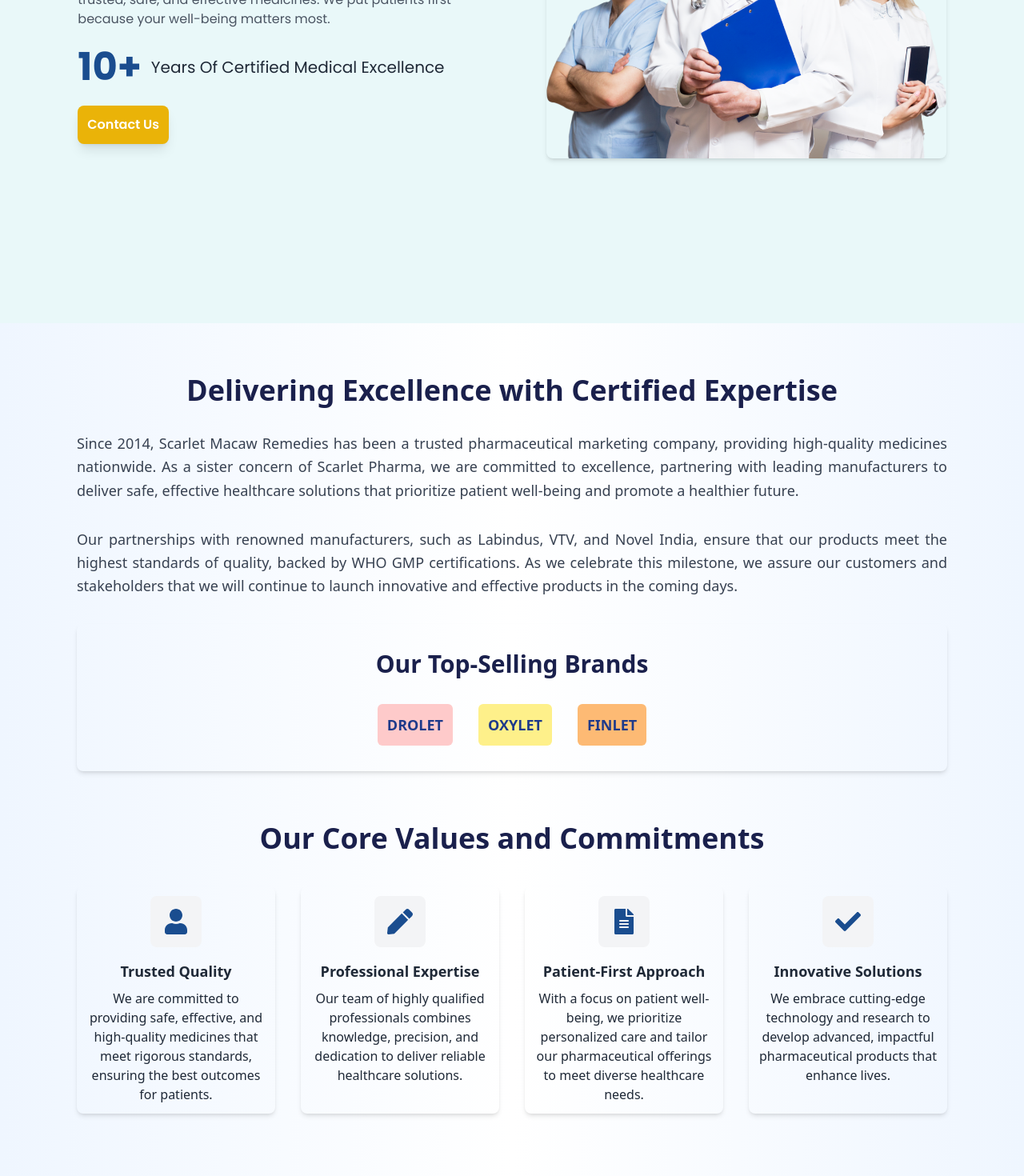
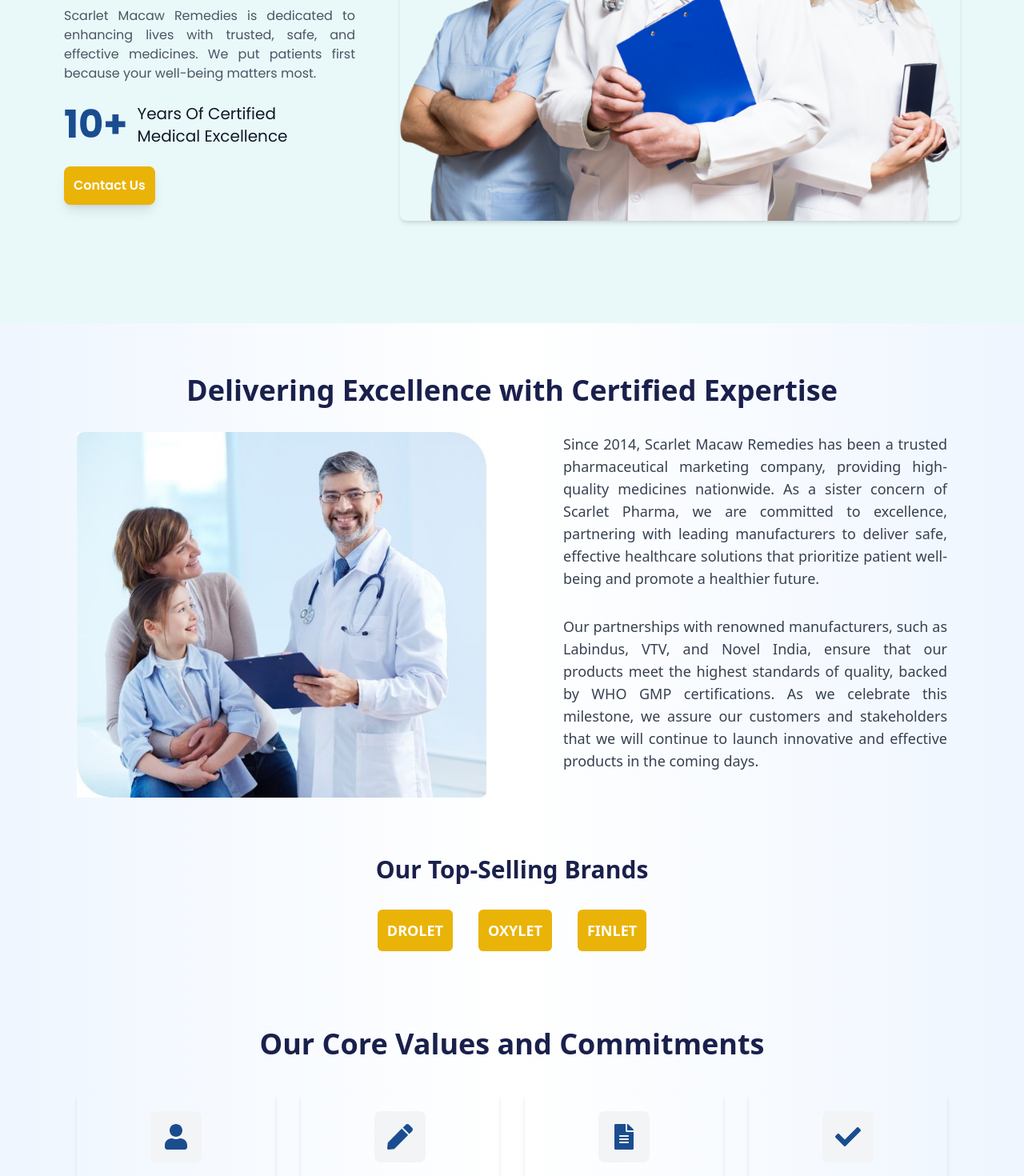
Before and after one commit to araviind-p/Scarlet-Macaw-Remedies, a React (Vite) app: page / in a window 1280 px wide. Shown: the part 420-1890 px from the top of the page at 80% size. Built offline with nearby package versions, Linux system fonts and the light colour scheme.

Commit message:
change navbar and add about image

```diff
--- a/src/compnent/HeroSection.jsx
+++ b/src/compnent/HeroSection.jsx
@@ -35,7 +35,7 @@
         <h1 className="text-4xl sm:text-6xl font-bold text-[#1A4D8F] leading-tight mb-4">
           Protecting You and Your Family
         </h1>
-        <p className="text-gray-600 mb-6">
+        <p className="text-gray-600 mb-6 text-justify">
           Scarlet Macaw Remedies is dedicated to enhancing lives with trusted,
           safe, and effective medicines. We put patients first because your
           well-being matters most.
@@ -50,7 +50,7 @@
             >
               {years}+
             </motion.h1>
-            <span className="text-xl ml-0 sm:ml-3 text-gray-800 mr-0 sm:mr-6">
+            <span className="text-xl ml-0 sm:ml-3 text-gray-900 mr-0 sm:mr-6">
               Years Of Certified Medical Excellence
             </span>
           </div>
@@ -71,7 +71,7 @@
         animate={{ x: 0, opacity: 1 }}
         transition={{ duration: 0.8, ease: 'easeOut', delay: 0.3 }}
       >
-        <div className="lg:w-[500px]">
+        <div className="lg:w-[700px]">
           <motion.img
             src={DOCTORTEAM} // Replace with your image path
             alt="Doctor Team"
--- a/src/compnent/pages/AboutPage.jsx
+++ b/src/compnent/pages/AboutPage.jsx
@@ -1,6 +1,7 @@
 import React, { useRef } from 'react';
 import { motion, useInView } from 'framer-motion';
 import { FaCheck, FaFileAlt, FaPen, FaUser } from 'react-icons/fa';
+import ABOUT from '../../assets/about.jpg';
 
 const AboutPage = () => {
   const introRef = useRef(null);
@@ -8,9 +9,9 @@
   const stepsRef = useRef(null);
 
   // Track when each section is in view
-  const isIntroView = useInView(introRef, { triggerOnce: true });
-  const isTopSellingInView = useInView(topSellingRef, { triggerOnce: true });
-  const isStepsInView = useInView(stepsRef, { triggerOnce: true });
+  const isIntroView = useInView(introRef, { triggerOnce: false });
+  const isTopSellingInView = useInView(topSellingRef, { triggerOnce: false });
+  const isStepsInView = useInView(stepsRef, { triggerOnce: false });
 
   const steps = [
     {
@@ -56,7 +57,6 @@
         animate={isIntroView ? { opacity: 1, y: 0 } : {}}
         transition={{ duration: 1 }}
       >
-        {/* Heading */}
         <motion.h2
           className="text-4xl font-extrabold text-[#1a204c] mb-8 text-center"
           initial={{ opacity: 0, y: 20 }}
@@ -67,40 +67,58 @@
         </motion.h2>
 
         {/* Paragraph 1 */}
+        <div className="grid grid-cols-1 lg:grid-cols-2 gap-8 md:gap-16 items-center">
+          {/* Image Section (with Animation) */}
+          <motion.div
+            className="order-2 md:order-1 flex justify-center"
+            initial={{ opacity: 0, x: -20 }}
+            animate={isIntroView ? { opacity: 1, x: 0 } : {}}
+            transition={{ delay: 0.6, duration: 0.6 }}
+          >
+            <img
+              src={ABOUT}
+              alt="About Scarlet Macaw Remedies"
+              className="w-full max-w-sm md:max-w-md lg:max-w-lg h-auto object-contain"
+            />
+          </motion.div>
+
+          {/* Text Section */}
+          <div className="order-1 md:order-2 md:pl-8">
             <motion.p
-          className="text-gray-700 text-lg leading-relaxed mb-8 text-justify"
+              className="text-gray-700 text-base sm:text-lg leading-relaxed mb-6 sm:mb-8 text-justify"
               initial={{ opacity: 0, y: 20 }}
               animate={isIntroView ? { opacity: 1, y: 0 } : {}}
               transition={{ delay: 0.4, duration: 0.6 }}
             >
-          Since 2014, Scarlet Macaw Remedies has been a trusted pharmaceutical
-          marketing company, providing high-quality medicines nationwide. As a
-          sister concern of Scarlet Pharma, we are committed to excellence,
-          partnering with leading manufacturers to deliver safe, effective
-          healthcare solutions that prioritize patient well-being and promote a
-          healthier future.
+              Since 2014, Scarlet Macaw Remedies has been a trusted
+              pharmaceutical marketing company, providing high-quality medicines
+              nationwide. As a sister concern of Scarlet Pharma, we are
+              committed to excellence, partnering with leading manufacturers to
+              deliver safe, effective healthcare solutions that prioritize
+              patient well-being and promote a healthier future.
             </motion.p>
 
-        {/* Paragraph 2 */}
             <motion.p
-          className="text-gray-700 text-lg leading-relaxed mb-8 text-justify"
+              className="text-gray-700 text-base sm:text-lg leading-relaxed mb-6 sm:mb-8 text-justify"
               initial={{ opacity: 0, y: 20 }}
               animate={isIntroView ? { opacity: 1, y: 0 } : {}}
               transition={{ delay: 0.6, duration: 0.6 }}
             >
-          Our partnerships with renowned manufacturers, such as Labindus, VTV,
-          and Novel India, ensure that our products meet the highest standards
-          of quality, backed by WHO GMP certifications. As we celebrate this
-          milestone, we assure our customers and stakeholders that we will
-          continue to launch innovative and effective products in the coming
-          days.
+              Our partnerships with renowned manufacturers, such as Labindus,
+              VTV, and Novel India, ensure that our products meet the highest
+              standards of quality, backed by WHO GMP certifications. As we
+              celebrate this milestone, we assure our customers and stakeholders
+              that we will continue to launch innovative and effective products
+              in the coming days.
             </motion.p>
+          </div>
+        </div>
       </motion.div>
 
       {/* Top-Selling Brands Section */}
       <motion.div
         ref={topSellingRef}
-        className="rounded-lg p-6 sm:p-8 shadow-md"
+        className="rounded-lg p-6 sm:p-8 mt-10"
         initial={{ opacity: 0, y: 50 }}
         animate={isTopSellingInView ? { opacity: 1, y: 0 } : {}}
         transition={{ duration: 1 }}
@@ -109,38 +127,22 @@
           Our Top-Selling Brands
         </h3>
         <div className="flex flex-wrap gap-8 justify-center">
-          {/* DROLET Brand */}
+          {['DROLET', 'OXYLET', 'FINLET'].map((brand, index) => (
             <motion.div
-            className="text-center cursor-default text-lg font-semibold text-blue-900 transform transition-transform hover:scale-105 bg-red-200 p-3 rounded-md"
+              key={brand}
+              className="text-center cursor-default text-lg font-semibold text-white transform transition-transform hover:scale-105 bg-yellow-500 p-3 rounded-md"
               initial={{ opacity: 0 }}
               animate={isTopSellingInView ? { opacity: 1 } : {}}
-            transition={{ delay: 0.2, duration: 0.6 }}
+              transition={{ delay: index * 0.2, duration: 0.6 }}
             >
-            DROLET
+              {brand}
+            </motion.div>
+          ))}
+        </div>
       </motion.div>
 
-          {/* OXYLET Brand */}
-          <motion.div
-            className="text-center cursor-default text-lg font-semibold text-blue-900 transform transition-transform hover:scale-105 bg-yellow-200 p-3 rounded-md"
-            initial={{ opacity: 0 }}
-            animate={isTopSellingInView ? { opacity: 1 } : {}}
-            transition={{ delay: 0.4, duration: 0.6 }}
-          >
-            OXYLET
-          </motion.div>
-
-          {/* FINLET Brand */}
-          <motion.div
-            className="text-center cursor-default text-lg font-semibold text-blue-900 transform transition-transform hover:scale-105 bg-orange-300 p-3 rounded-md"
-            initial={{ opacity: 0 }}
-            animate={isTopSellingInView ? { opacity: 1 } : {}}
-            transition={{ delay: 0.6, duration: 0.6 }}
-          >
-            FINLET
-          </motion.div>
-        </div>
-      </motion.div>
-      <section className="py-16" ref={stepsRef}>
+      {/* Steps Section */}
+      <section className="pt-16" ref={stepsRef}>
         <motion.div
           className="max-w-6xl mx-auto text-center"
           initial={{ opacity: 0, y: 50 }}
@@ -153,25 +155,15 @@
           <div className="grid md:grid-cols-4 gap-8">
             {steps.map((step) => (
               <motion.div
+                whileHover={{ scale: 1.1 }}
                 key={step.id}
+                className="flex flex-col items-center text-center shadow-md rounded-lg p-6 cursor-pointer"
                 initial={{ opacity: 0, y: 30 }}
                 animate={isStepsInView ? { opacity: 1, y: 0 } : {}}
                 transition={{
-                  type: 'spring', // Adds a spring-like smoothness
-                  stiffness: 70, // Controls the spring's tightness
-                  damping: 10, // Reduces oscillation
-                  delay: step.id * 0.2, // Adds delay based on the step ID
-                  duration: 0.5, // Ensures the animation is not too abrupt
+                  delay: step.id * 0.2,
+                  duration: 0.5,
                 }}
-                whileHover={{
-                  scale: 1.05,
-                  transition: { type: 'spring', stiffness: 150, damping: 8 }, // Smooth hover effect
-                }}
-                whileTap={{
-                  scale: 0.95,
-                  transition: { type: 'spring', stiffness: 200, damping: 10 }, // Slight bounce on tap
-                }}
-                className="flex flex-col items-center text-center shadow-md rounded-lg p-3 cursor-pointer"
               >
                 <div className="w-16 h-16 flex items-center justify-center bg-gray-100 text-[#1A4D8F] rounded-lg mb-4">
                   {step.icon}
@@ -179,7 +171,9 @@
                 <h4 className="font-semibold text-lg text-gray-800 mb-2">
                   {step.title}
                 </h4>
-                <p className="text-gray-800 text-md">{step.description}</p>
+                <p className="text-gray-800 text-md text-justify">
+                  {step.description}
+                </p>
               </motion.div>
             ))}
           </div>
```
Also changed, not shown: src/compnent/Navbar.jsx (+15 -22 lines), src/assets/about.jpg (added). Lines whose indentation alone changed are shown as unchanged.
